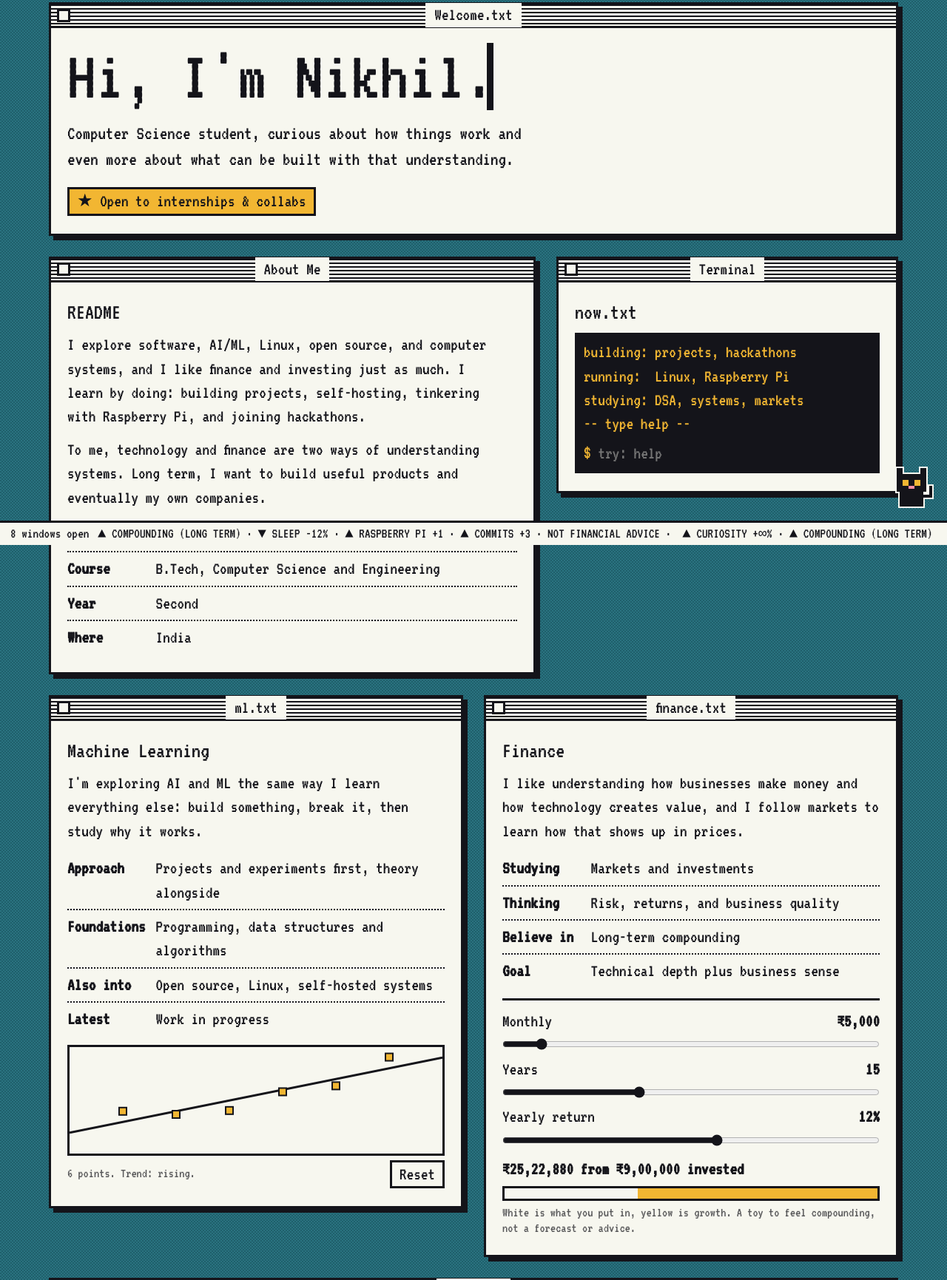
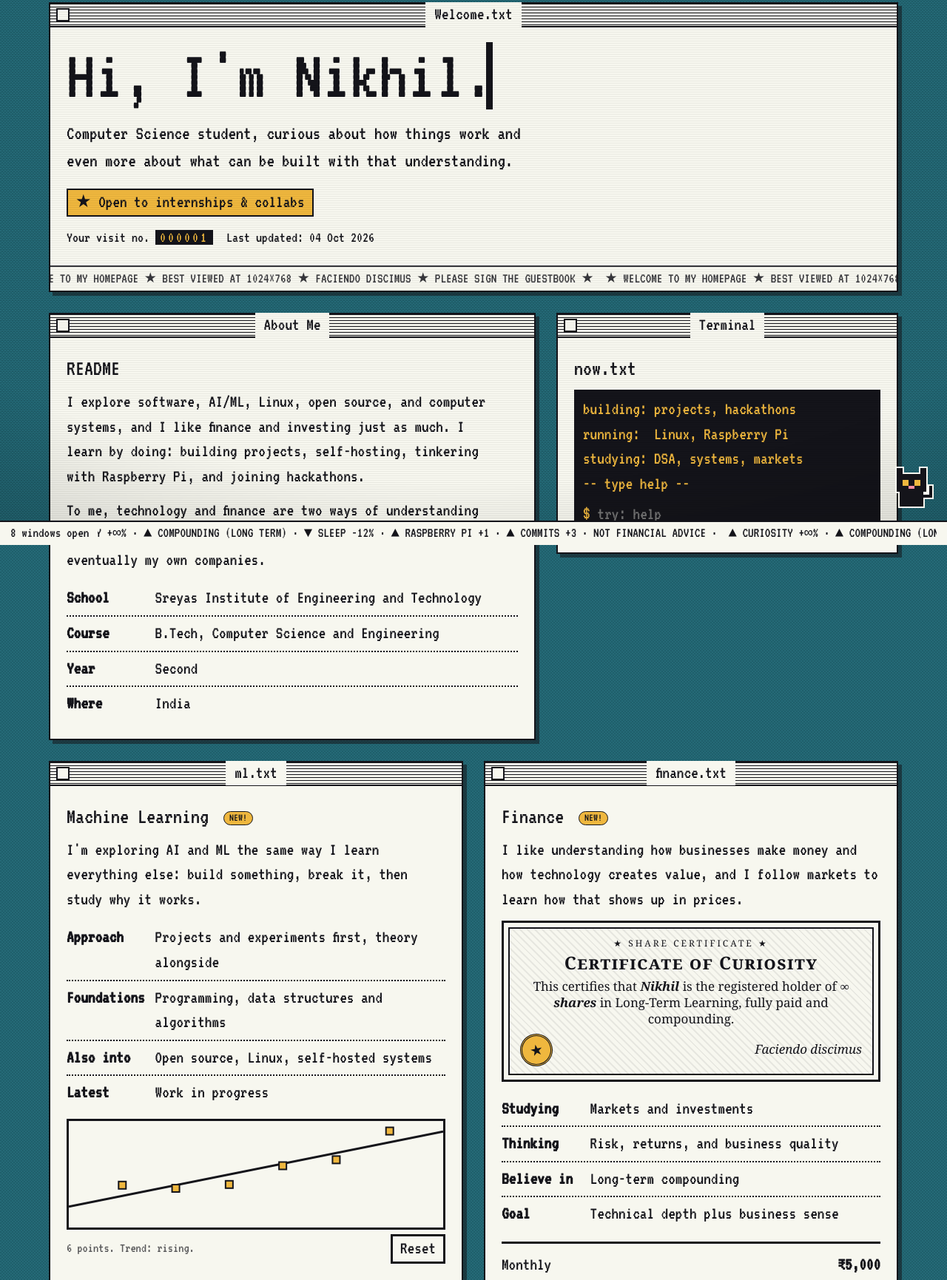
Before and after one commit to AyanokojiK1yotaka/AyanokojiK1yotaka.github.io, a plain HTML site: page index.html in a window 1280 px wide. Shown: the part 63-1794 px from the top of the page at 74% size. Drawn offline with Linux system fonts and the light colour scheme.

Commit message:
Update index.html

```diff
--- a/index.html
+++ b/index.html
@@ -15,13 +15,20 @@
 <link rel="stylesheet" href="https://fonts.googleapis.com/css2?family=VT323&display=swap">
 <script>try{var t=localStorage.getItem('theme');if(t)document.documentElement.dataset.theme=t}catch(e){}</script>
 <style>
-:root{--a:#1f5f6b;--b:#2a7380;--accent:#f2b632;--paper:#f7f7ef;--ink:#14141a;--font:'VT323','Courier New',monospace}
-[data-theme=plum]{--a:#4d2a5c;--b:#5e3670;--accent:#7fe0c4}
-[data-theme=graphite]{--a:#2c2f33;--b:#383c41;--accent:#ff9f43}
+:root{--a:#1f5f6b;--b:#256a77;--accent:#efb73e;--paper:#f7f7ef;--ink:#14141a;--font:'VT323','Courier New',monospace}
+[data-theme=plum]{--a:#4d2a5c;--b:#56316a;--accent:#7fe0c4}
+[data-theme=graphite]{--a:#2c2f33;--b:#33373b;--accent:#ff9f43}
 [data-theme=gameboy]{--a:#306230;--b:#3b7a3b;--accent:#9bbc0f;--paper:#d6e6a8;--ink:#0f380f}
+[data-theme=classic]{--a:#008080;--b:#008080;--accent:#ffff66;--paper:#c0c0c0;--ink:#000}
+[data-theme=classic] .win{border:2px solid;border-color:#fff #404040 #404040 #fff;box-shadow:2px 2px 0 #000,inset 1px 1px 0 #dfdfdf}
+[data-theme=classic] .bar{margin:3px;height:26px;border:0;background:linear-gradient(90deg,#000080,#1084d0)}
+[data-theme=classic] .bar .t{background:none;color:#fff;margin:0 auto 0 4px;padding:0;font-weight:700}
+[data-theme=classic] .bar::after{display:none}
+[data-theme=classic] .bar .x{order:2;width:22px;height:22px;border:2px solid;border-color:#fff #404040 #404040 #fff;background:#c0c0c0;color:#000;line-height:1;display:flex;align-items:center;justify-content:center}
+[data-theme=classic] .bar .x::before{content:"\00d7"}
 *{box-sizing:border-box}
 html{scroll-behavior:smooth;-webkit-text-size-adjust:100%;text-size-adjust:100%}
-body{margin:0;font:22px/1.35 var(--font);color:var(--ink);min-height:100vh;min-height:100dvh;
+body{margin:0;font:22px/1.4 var(--font);color:var(--ink);min-height:100vh;min-height:100dvh;
   background:conic-gradient(var(--b) 25%,var(--a) 0 50%,var(--b) 0 75%,var(--a) 0) 0 0/4px 4px;
   padding:calc(44px + env(safe-area-inset-top,0px)) 0 calc(48px + env(safe-area-inset-bottom,0px))}
 ::selection{background:var(--ink);color:var(--accent)}
@@ -35,20 +42,20 @@
 
 .menubar{position:fixed;inset:0 0 auto;z-index:1000;height:calc(34px + env(safe-area-inset-top,0px));
   padding:env(safe-area-inset-top,0px) 12px 0;display:flex;align-items:center;gap:6px;
-  background:var(--paper);border-bottom:3px solid var(--ink);font-size:22px}
+  background:var(--paper);border-bottom:2px solid var(--ink);font-size:22px}
 .menubar b{font-weight:400;margin-right:12px}
 .menubar button{padding:0 10px;height:100%}
 .menubar .sp{flex:1}
 .menubar time{padding-left:10px}
 
 .desktop{max-width:1040px;margin:0 auto;padding:22px 16px;display:grid;grid-template-columns:repeat(12,1fr);gap:28px;align-items:start}
-.win{min-width:0;grid-column:1/-1;background:var(--paper);border:3px solid var(--ink);box-shadow:6px 6px 0 var(--ink);position:relative;scroll-margin-top:60px}
+.win{min-width:0;grid-column:1/-1;background:var(--paper);border:2px solid var(--ink);box-shadow:5px 5px 0 var(--ink);box-shadow:5px 5px 0 color-mix(in srgb,var(--ink) 55%,transparent);position:relative;scroll-margin-top:60px}
 .win[hidden]{display:none}
 .win.w7{grid-column:span 7}.win.w5{grid-column:span 5}.win.w6{grid-column:span 6}
 .win.drag{box-shadow:10px 10px 0 var(--ink)}
-.bar{height:32px;border-bottom:3px solid var(--ink);display:flex;align-items:center;padding:0 8px;user-select:none;
-  background:repeating-linear-gradient(var(--ink) 0 2px,var(--paper) 2px 5px)}
-.bar .x{width:18px;height:18px;border:3px solid var(--ink);background:var(--paper);flex:none}
+.bar{height:32px;border-bottom:2px solid var(--ink);display:flex;align-items:center;padding:0 8px;user-select:none;
+  background:repeating-linear-gradient(var(--ink) 0 1px,var(--paper) 1px 4px)}
+.bar .x{width:18px;height:18px;border:2px solid var(--ink);background:var(--paper);flex:none}
 .bar .x:hover,.bar .x:focus-visible{background:var(--accent);color:inherit}
 .bar .t{background:var(--paper);padding:0 12px;margin:0 auto;white-space:nowrap}
 .bar::after{content:"";width:18px;flex:none}
@@ -63,7 +70,7 @@
 @keyframes type{to{width:7ch}}
 @keyframes blink{50%{border-color:transparent}}
 .lead{font-size:26px}
-.tag{display:inline-block;margin-top:8px;padding:0 10px;background:var(--accent);border:3px solid var(--ink)}
+.tag{display:inline-block;margin-top:8px;padding:0 10px;background:var(--accent);border:2px solid var(--ink)}
 
 dl{margin:0}dl div{display:flex;gap:14px;padding:6px 0;border-bottom:2px dotted var(--ink)}
 dl div:last-child{border:0}dt{width:11ch;flex:none;font-weight:700}dd{margin:0}
@@ -103,7 +110,7 @@
 .plotbar{display:flex;justify-content:space-between;align-items:center;gap:10px;margin-top:6px}
 .btn{border:3px solid var(--ink);padding:0 10px;background:var(--paper)}
 .status .ticker{flex:1;overflow:hidden;white-space:nowrap;text-align:right}
-.ticker span{display:inline-block;animation:tick 32s linear infinite}
+.ticker span{display:inline-block;animation:tick 56s linear infinite}
 @keyframes tick{to{transform:translateX(-50%)}}
 .tag::before{content:"★ "}
 .fx{position:fixed;z-index:1500;pointer-events:none;color:var(--accent);font-size:20px;line-height:1;
@@ -124,8 +131,29 @@
   padding:0 10px;opacity:0;pointer-events:none;transform:translateY(4px);transition:opacity .15s,transform .15s;white-space:nowrap}
 #bub.on{opacity:1;transform:none}
 .status{position:fixed;inset:auto 0 0;z-index:900;display:flex;justify-content:space-between;gap:12px;
-  padding:2px 14px calc(2px + env(safe-area-inset-bottom,0px));background:var(--paper);border-top:3px solid var(--ink);font-size:19px}
+  padding:2px 14px calc(2px + env(safe-area-inset-bottom,0px));background:var(--paper);border-top:2px solid var(--ink);font-size:19px}
 @media(max-width:760px){#pet{width:48px;height:48px;right:10px;bottom:calc(46px + env(safe-area-inset-bottom,0px))}#bub{right:64px;bottom:calc(70px + env(safe-area-inset-bottom,0px))}.win.w7,.win.w5,.win.w6{grid-column:1/-1}.desktop{gap:22px}.bar{cursor:default}.status .ticker{display:block}}
+.new{display:inline-block;vertical-align:middle;background:var(--accent);color:var(--ink);border:1px solid var(--ink);border-radius:99px;font-size:15px;line-height:1.1;padding:0 7px;margin-left:8px}
+.meta{display:flex;flex-wrap:wrap;gap:4px 18px;margin-top:14px;font-size:20px}
+.meta b{font-weight:400;background:var(--ink);color:var(--accent);padding:0 6px;letter-spacing:3px}
+.marq{overflow:hidden;white-space:nowrap;border-top:2px solid var(--ink);padding:3px 0;font-size:19px;opacity:.85}
+.uc{background:repeating-linear-gradient(45deg,#f2b632 0 10px,#14141a 10px 20px);padding:3px;margin-bottom:12px;opacity:.85}
+.uc span{display:block;background:var(--paper);text-align:center;letter-spacing:3px;font-size:17px}
+.badges{display:flex;flex-wrap:wrap;gap:8px;margin-top:14px}
+.bd{opacity:.88;filter:saturate(.75);width:88px;height:31px;display:flex;align-items:center;justify-content:center;text-align:center;font-size:14px;line-height:.9;color:#fff;border:2px solid;border-color:#fff #404040 #404040 #fff;outline:1px solid #000}
+.b1{background:#000080}.b2{background:#006400}.b3{background:linear-gradient(#e8e8e8,#888);color:#000}.b4{background:#800000}
+.cert{margin:12px 0 14px;padding:6px;border:3px solid var(--ink);background:var(--paper)}
+.cert-in{border:2px solid var(--ink);padding:12px 14px 10px;text-align:center;font-family:Georgia,'Times New Roman',serif;font-size:17px;line-height:1.3;
+  background:repeating-linear-gradient(45deg,rgba(20,20,26,.07) 0 2px,transparent 2px 7px)}
+.cert-in small{display:block;letter-spacing:.25em;font-size:12px}
+.cert-in strong{display:block;font-size:24px;font-variant:small-caps;letter-spacing:.06em;margin:2px 0 6px}
+.cert-in em{font-weight:700}
+.cert-foot{display:flex;align-items:center;justify-content:space-between;gap:10px;margin-top:8px;font-style:italic}
+.seal{display:flex;width:44px;height:44px;flex:none;border-radius:50%;border:3px double var(--ink);background:var(--accent);align-items:center;justify-content:center;transform:rotate(-12deg);font-size:20px;font-style:normal}
+body::before{content:"";position:fixed;inset:0;z-index:800;pointer-events:none;
+  background:radial-gradient(120% 90% at 50% 40%,transparent 55%,rgba(0,0,0,.26)),repeating-linear-gradient(0deg,rgba(0,0,0,.05) 0 1px,transparent 1px 3px)}
+.win{animation:rise .6s cubic-bezier(.2,.7,.2,1) backwards;animation-delay:calc(var(--i,0)*70ms)}
+@keyframes rise{from{opacity:0;transform:translateY(10px)}}
 body{padding-left:env(safe-area-inset-left,0px);padding-right:env(safe-area-inset-right,0px)}
 .menubar{overflow:hidden;white-space:nowrap;padding-left:max(12px,env(safe-area-inset-left,0px));padding-right:max(12px,env(safe-area-inset-right,0px))}
 .status{padding-left:max(14px,env(safe-area-inset-left,0px));padding-right:max(14px,env(safe-area-inset-right,0px))}
@@ -152,7 +180,7 @@
   body{padding-bottom:calc(60px + env(safe-area-inset-bottom,0px))}
   #pet{width:36px;height:36px}#bub{bottom:calc(60px + env(safe-area-inset-bottom,0px))}
 }
-@media(prefers-reduced-motion:reduce){.ticker span,.flash,#pet .eyes,#pet.hop{animation:none}html{scroll-behavior:auto}.type{animation:none;width:7ch;border-color:transparent}}
+@media(prefers-reduced-motion:reduce){.ticker span,.flash,.win,#pet .eyes,#pet.hop{animation:none}html{scroll-behavior:auto}.type{animation:none;width:7ch;border-color:transparent}}
 </style>
 </head>
 <body>
@@ -174,7 +202,9 @@
       <h1 id="hi">Hi, I'm <span class="type">Nikhil.</span></h1>
       <p class="lead">Computer Science student, curious about how things work and even more about what can be built with that understanding.</p>
       <span class="tag">Open to internships &amp; collabs</span>
+      <div class="meta"><span>Your visit no. <b id="visits">000001</b></span><span id="upd">Last updated: recently</span></div>
     </div>
+    <div class="marq ticker" aria-hidden="true"><span>★ WELCOME TO MY HOMEPAGE ★ BEST VIEWED AT 1024×768 ★ FACIENDO DISCIMUS ★ PLEASE SIGN THE GUESTBOOK ★ &nbsp;★ WELCOME TO MY HOMEPAGE ★ BEST VIEWED AT 1024×768 ★ FACIENDO DISCIMUS ★ PLEASE SIGN THE GUESTBOOK ★ </span></div>
   </section>
 
   <section class="win w7" id="about" aria-labelledby="h-about">
@@ -207,7 +237,7 @@
   <section class="win w6" id="ml" aria-labelledby="h-ml">
     <div class="bar"><button class="x" type="button" aria-label="Close Machine Learning"></button><span class="t">ml.txt</span></div>
     <div class="body">
-      <h2 id="h-ml">Machine Learning</h2>
+      <h2 id="h-ml">Machine Learning <span class="new">NEW!</span></h2>
       <p>I'm exploring AI and ML the same way I learn everything else: build something, break it, then study why it works.</p>
       <dl>
         <div><dt>Approach</dt><dd>Projects and experiments first, theory alongside</dd></div>
@@ -223,8 +253,16 @@
   <section class="win w6" id="finance" aria-labelledby="h-fin">
     <div class="bar"><button class="x" type="button" aria-label="Close Finance"></button><span class="t">finance.txt</span></div>
     <div class="body">
-      <h2 id="h-fin">Finance</h2>
+      <h2 id="h-fin">Finance <span class="new">NEW!</span></h2>
       <p>I like understanding how businesses make money and how technology creates value, and I follow markets to learn how that shows up in prices.</p>
+      <div class="cert" role="img" aria-label="Certificate of Curiosity: Nikhil is the registered holder of infinite shares in Long-Term Learning">
+        <div class="cert-in">
+          <small>★ SHARE CERTIFICATE ★</small>
+          <strong>Certificate of Curiosity</strong>
+          This certifies that <em>Nikhil</em> is the registered holder of <em>∞ shares</em> in Long-Term Learning, fully paid and compounding.
+          <div class="cert-foot"><span class="seal">★</span><span title="We learn by doing">Faciendo discimus</span></div>
+        </div>
+      </div>
       <dl>
         <div><dt>Studying</dt><dd>Markets and investments</dd></div>
         <div><dt>Thinking</dt><dd>Risk, returns, and business quality</dd></div>
@@ -246,6 +284,7 @@
     <div class="bar"><button class="x" type="button" aria-label="Close Projects"></button><span class="t">Projects</span></div>
     <div class="body">
       <h2 id="h-proj">My Files</h2>
+      <div class="uc" role="img" aria-label="Under construction"><span>UNDER CONSTRUCTION</span></div>
       <p>Projects are in the pipeline. Follow along on GitHub to see them land.</p>
       <div class="files">
         <div class="file soon"><span class="ic"></span>project-01<small>in the pipeline</small></div>
@@ -271,6 +310,8 @@
       <a href="https://github.com/AyanokojiK1yotaka" rel="me noopener">GitHub: AyanokojiK1yotaka</a>
       <a href="https://www.linkedin.com/in/nikhil-gowda-69os" rel="me noopener">LinkedIn: nikhil-gowda-69os</a>
       <a href="mailto:srinikhilgowda@gmail.com">Email: srinikhilgowda@gmail.com</a>
+      <a href="mailto:srinikhilgowda@gmail.com?subject=Guestbook%20entry&amp;body=Hi%20Nikhil%2C%20I%20visited%20your%20homepage!">Sign the guestbook</a>
+      <div class="badges" aria-hidden="true"><span class="bd b1">BEST VIEWED<br>1024×768</span><span class="bd b2">Y2K<br>COMPLIANT</span><span class="bd b3">NETSCAPE<br>NOW!</span><span class="bd b4" title="ring not found (404)">◀ WEBRING ▶</span></div>
       <small class="fine" style="margin-top:12px">made with <button id="heart" type="button" aria-label="Send love" style="padding:0 2px">♥</button> and too much coffee</small>
     </div>
   </section>
@@ -339,9 +380,9 @@
   });
 
   // themes
-  var themes=['teal','plum','graphite'],root=document.documentElement,
+  var themes=['teal','plum','graphite','classic'],root=document.documentElement,
       meta=document.querySelector('meta[name=theme-color]'),
-      colors={teal:'#1f5f6b',plum:'#4d2a5c',graphite:'#2c2f33',gameboy:'#306230'};
+      colors={teal:'#1f5f6b',plum:'#4d2a5c',graphite:'#2c2f33',gameboy:'#306230',classic:'#008080'};
   function setTheme(t){root.dataset.theme=t;meta.content=colors[t];try{localStorage.setItem('theme',t)}catch(e){}}
   meta.content=colors[root.dataset.theme]||colors.teal;
   document.getElementById('theme').addEventListener('click',function(){
@@ -359,7 +400,7 @@
     w.classList.remove('flash');void w.offsetWidth;w.classList.add('flash');return true;
   }
   var cmds={
-    help:function(){say('help about ml finance projects contact\nopen <window>  theme  clear\nwhoami  ls  date  fortune  sudo\nfun: cat coffee hack love party\n(there are a few secrets. poke around.)')},
+    help:function(){say('help about ml finance projects contact\nopen <window>  theme  clear\nwhoami  ls  date  fortune  sudo\nfun: cat coffee hack love party dialup y2k\n(there are a few secrets. poke around.)')},
     about:function(){say('Nikhil, CS student. Curious how things work, more curious what to build with that.')},
     ml:function(){say('Learning AI/ML by building. Opening ml.txt...');openWin('ml')},
     finance:function(){say('Markets, businesses, compounding. Opening finance.txt...');openWin('finance')},
@@ -445,7 +486,7 @@
   }
   document.addEventListener('pointerdown',function(e){
     if(e.target.closest&&e.target.closest('input,canvas'))return;
-    fx(e.clientX,e.clientY,['\u2726','\u00b7','\u2727'],4);
+    fx(e.clientX,e.clientY,['\u2726','\u00b7','\u2727'],3);
   });
 
   // the cat
@@ -495,6 +536,25 @@
   cmds.matrix=function(){say('wake up, nikhil...');matrix()};
   cmds.gameboy=function(){say('loading cartridge...');gameboy()};
 
+  wins.forEach(function(w,i){w.style.setProperty("--i",i)});
+  // 90s touches: visit counter, last-updated stamp, extra commands
+  (function(){
+    var n=1;
+    try{
+      n=+localStorage.getItem('visits')||0;
+      if(!sessionStorage.getItem('seen')){n++;localStorage.setItem('visits',n);sessionStorage.setItem('seen','1')}
+      n=n||1;
+    }catch(e){n=1}
+    document.getElementById('visits').textContent=('00000'+n).slice(-6);
+    var d=new Date(document.lastModified);
+    if(!isNaN(d))document.getElementById('upd').textContent='Last updated: '+d.toLocaleDateString('en-GB',{day:'2-digit',month:'short',year:'numeric'});
+  })();
+  cmds.dialup=function(){
+    say('ATDT 5551234');
+    [['CONNECT 56000',600],['(beeeeee-kssshhh-ding-ding...)',1300],["You've got mail!",2200]].forEach(function(l){setTimeout(function(){say(l[0])},l[1])});
+  };
+  cmds.y2k=function(){say('Y2K bug status: never found. Phew.')};
+
   // reset dragged windows when dragging becomes unavailable (rotate, resize, dock)
   function resetPos(){if(wide.matches)return;wins.forEach(function(w){w.style.transform='';w.dataset.x=w.dataset.y=0})}
   wide.addEventListener?wide.addEventListener('change',resetPos):wide.addListener(resetPos);
```
